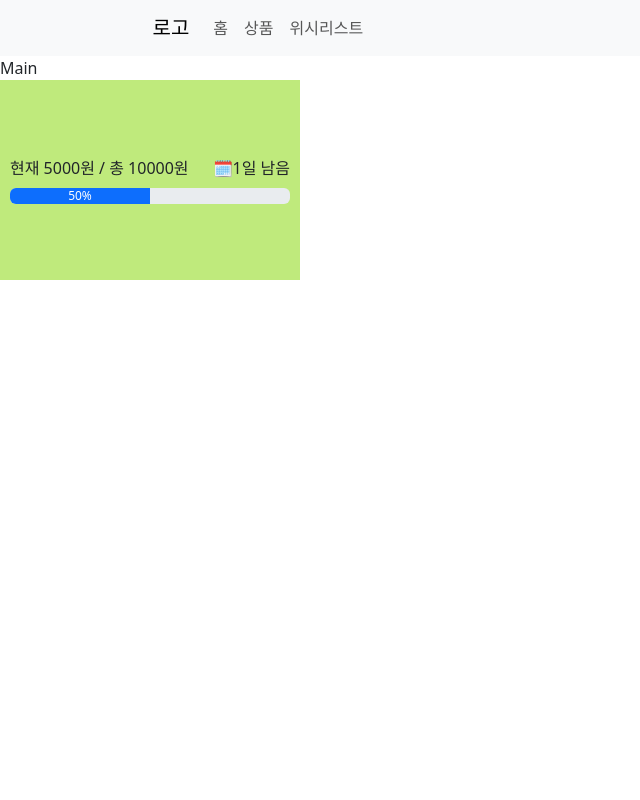
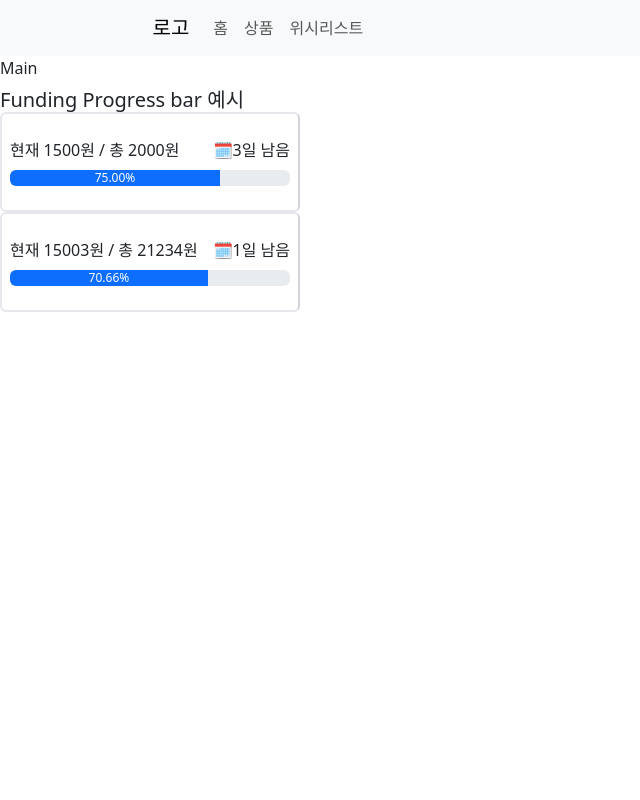
Before and after one commit to popop25/PDA-mini-macbook, a React (Create React App) app in the folder front/: page /main in a window 1280 px wide. Shown: the top 800 px of the page, without its empty margins (0-640 px from the left). Built offline with nearby package versions, Linux system fonts and the light colour scheme.

Commit message:
feat : now 소수점 제한 추가

```diff
--- a/front/src/Components/Funding/FundingProgress.jsx
+++ b/front/src/Components/Funding/FundingProgress.jsx
@@ -8,12 +8,11 @@ const FundingProgress = ({
   customWidth = "w-[400px]",
   customHeight = "h-[200px]",
   customProgressBarWidth = "w-[380px]",
-  customColor = "#F5E8DD",
 }) => {
   const now = (currentFundingAmount / targetFundingAmount) * 100;
   return (
     <div
-      className={`${customWidth} ${customHeight} bg-myColor-green1 flex flex-col justify-center items-center`}
+      className={`${customWidth} ${customHeight} border-2 rounded-md border-r-gray-300 flex flex-col justify-center items-center`}
     >
       <div
         className={`flex flex-row items-stretch justify-between ${customProgressBarWidth} mb-2`}
@@ -24,7 +23,7 @@ const FundingProgress = ({
         <div>🗓️{remainDays}일 남음</div>
       </div>
       <div className={`${customProgressBarWidth}`}>
-        <ProgressBar now={now} label={`${now}%`} />
+        <ProgressBar now={now} label={`${now.toFixed(2)}%`} />
       </div>
     </div>
   );
--- a/front/src/Main/Main.jsx
+++ b/front/src/Main/Main.jsx
@@ -5,10 +5,21 @@ const Main = () => {
   return (
     <div className="h-[100vh]">
       Main
+      <h1 className="text-[20px] mt-2">Funding Progress bar 예시</h1>
       <FundingProgress
-        customColor="#F5E8DD"
+        targetFundingAmount={2000}
+        currentFundingAmount={1500}
+        remainDays={3}
         customWidth="w-[300px]"
-        customHeight="h-[200px]"
+        customHeight="h-[100px]"
+        customProgressBarWidth="w-[280px]"
+      />
+      <FundingProgress
+        targetFundingAmount={21234}
+        currentFundingAmount={15003}
+        remainDays={1}
+        customWidth="w-[300px]"
+        customHeight="h-[100px]"
         customProgressBarWidth="w-[280px]"
       />
     </div>
```
